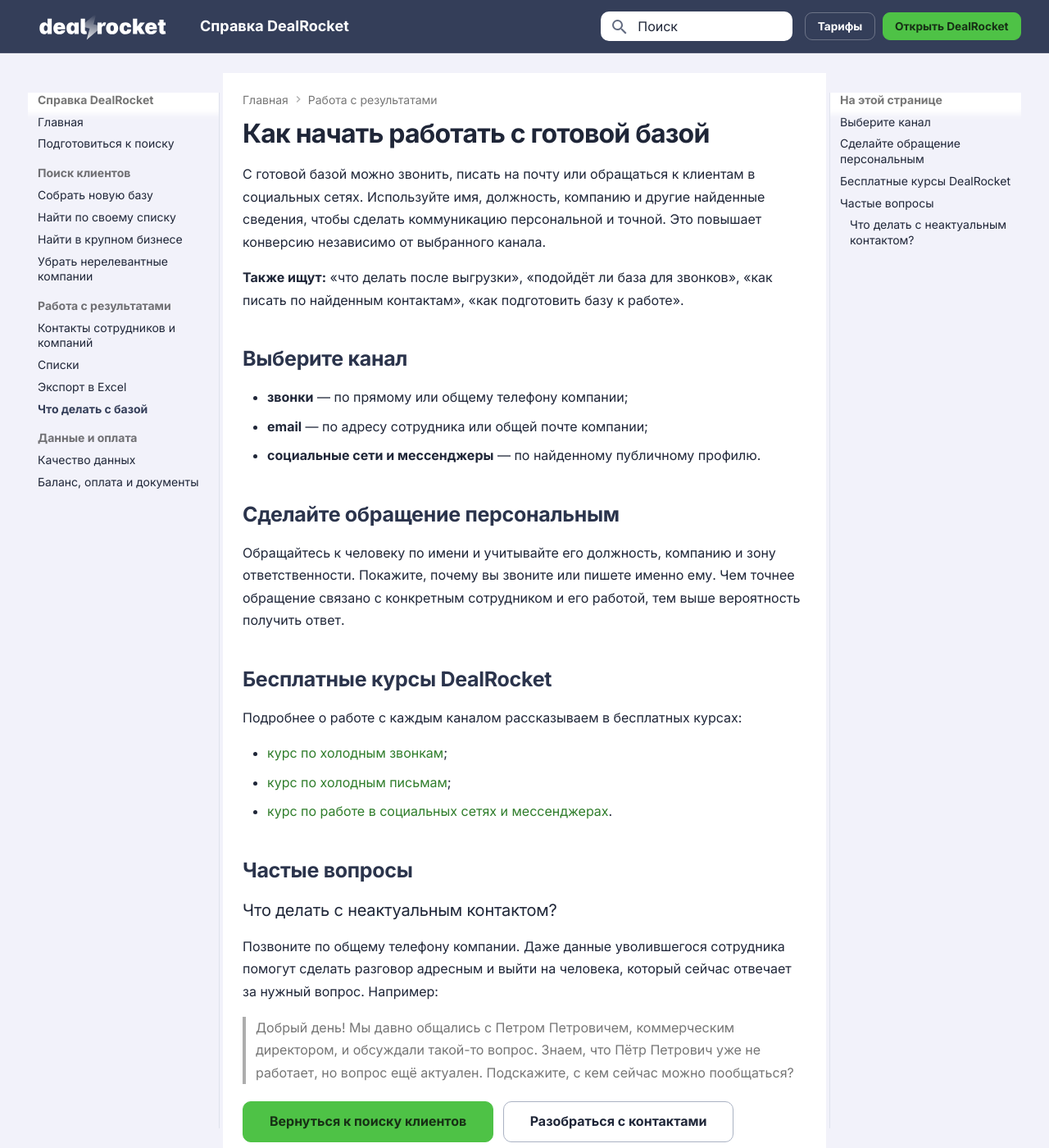
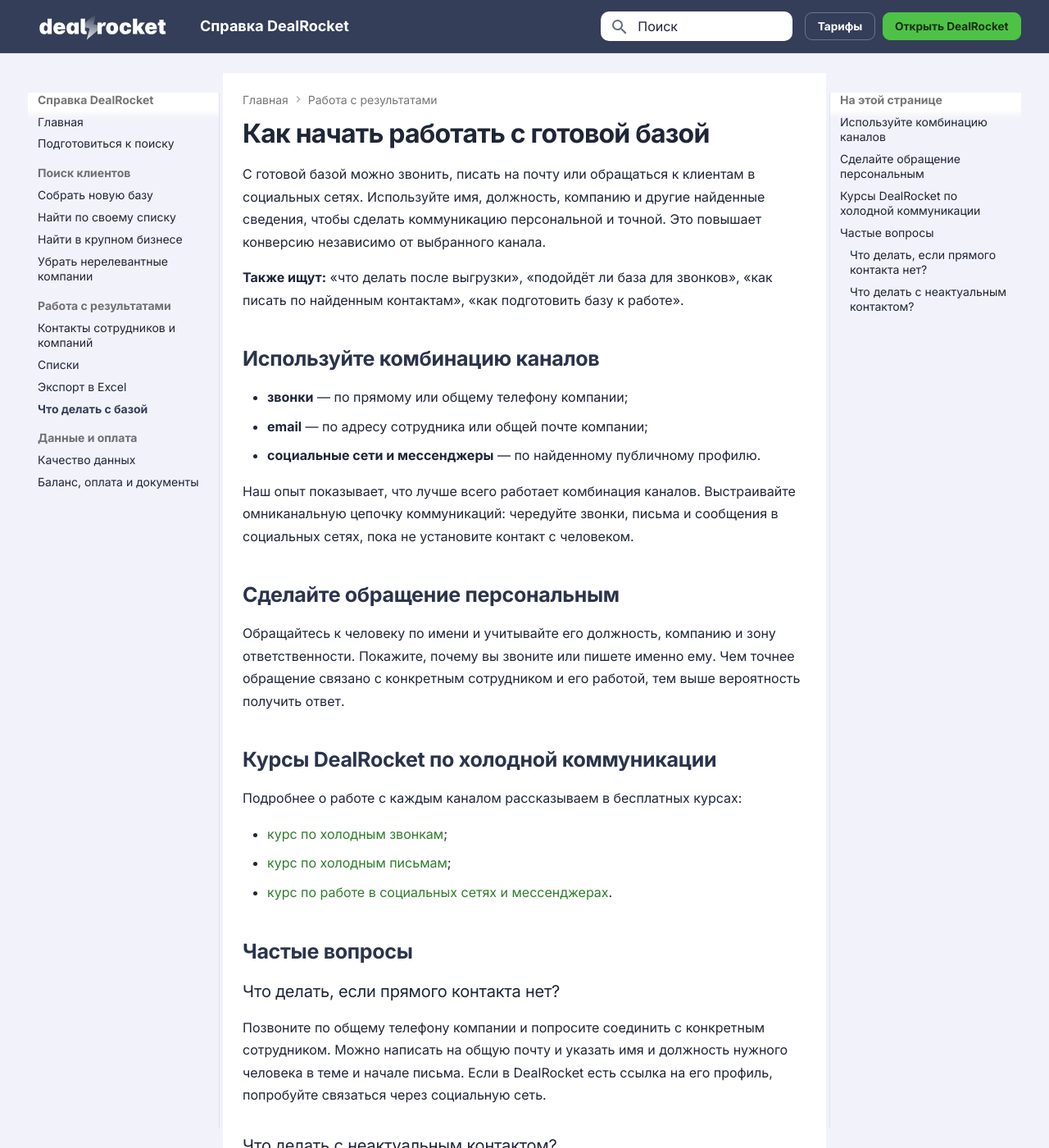
Before and after one commit to prikazchikof/dealrocket-help, an MkDocs documentation site: the page built from docs/outreach/index.md, in a window 1280 px wide and 1400 px high. Shown: the whole window at 82% size. Built offline with MkDocs 1.6.1 and Material for MkDocs 9.7.7, drawn with Linux system fonts in a browser that asks for light colours.

Commit message:
content: restore omnichannel outreach guidance

```diff
--- a/docs/outreach/index.md
+++ b/docs/outreach/index.md
@@ -13,17 +13,19 @@
 
 **Также ищут:** «что делать после выгрузки», «подойдёт ли база для звонков», «как писать по найденным контактам», «как подготовить базу к работе».
 
-## Выберите канал { #channel }
+## Используйте комбинацию каналов { #channel }
 
 - **звонки** — по прямому или общему телефону компании;
 - **email** — по адресу сотрудника или общей почте компании;
 - **социальные сети и мессенджеры** — по найденному публичному профилю.
 
+Наш опыт показывает, что лучше всего работает комбинация каналов. Выстраивайте омниканальную цепочку коммуникаций: чередуйте звонки, письма и сообщения в социальных сетях, пока не установите контакт с человеком.
+
 ## Сделайте обращение персональным { #message }
 
 Обращайтесь к человеку по имени и учитывайте его должность, компанию и зону ответственности. Покажите, почему вы звоните или пишете именно ему. Чем точнее обращение связано с конкретным сотрудником и его работой, тем выше вероятность получить ответ.
 
-## Бесплатные курсы DealRocket { #courses }
+## Курсы DealRocket по холодной коммуникации { #courses }
 
 Подробнее о работе с каждым каналом рассказываем в бесплатных курсах:
 
@@ -33,6 +35,10 @@
 
 ## Частые вопросы { #faq }
 
+### Что делать, если прямого контакта нет?
+
+Позвоните по общему телефону компании и попросите соединить с конкретным сотрудником. Можно написать на общую почту и указать имя и должность нужного человека в теме и начале письма. Если в DealRocket есть ссылка на его профиль, попробуйте связаться через социальную сеть.
+
 ### Что делать с неактуальным контактом?
 
 Позвоните по общему телефону компании. Даже данные уволившегося сотрудника помогут сделать разговор адресным и выйти на человека, который сейчас отвечает за нужный вопрос. Например:
```
